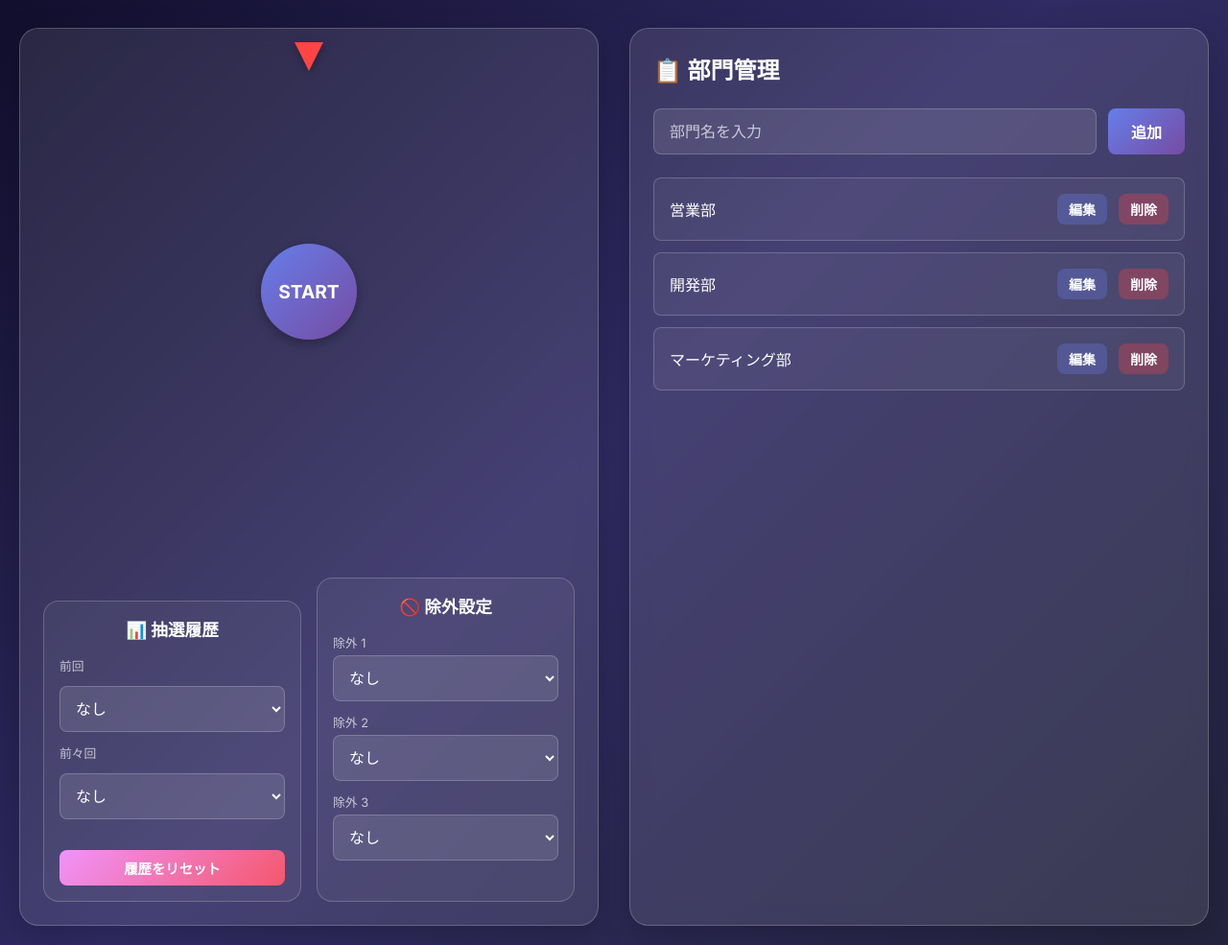
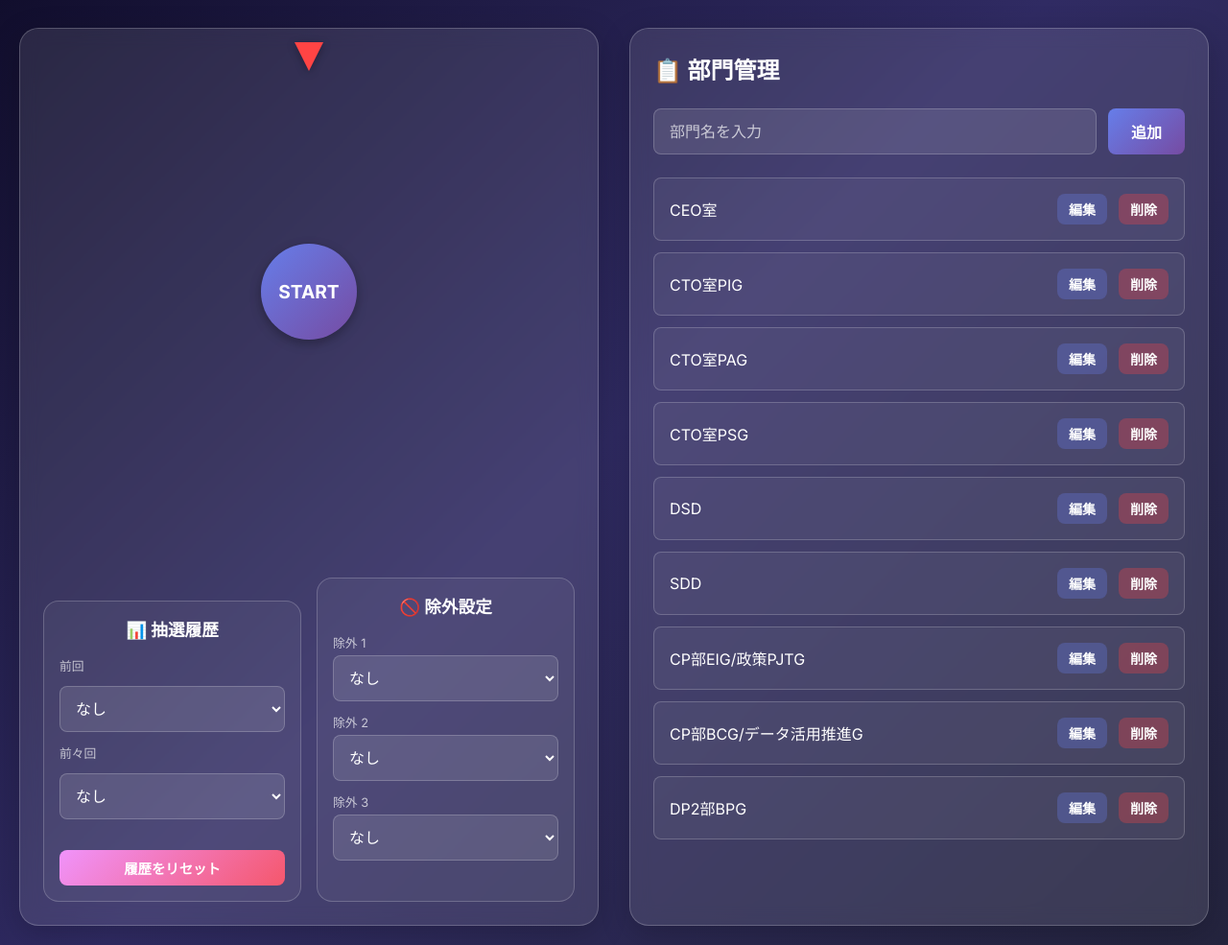
Before and after one commit to gakuikuta393/manager-meeting-roulette, a plain HTML site: page index.html in a window 1280 px wide. Shown: the part 81-1066 px from the top of the page at 96% size. Drawn offline with Linux system fonts and the light colour scheme.

Commit message:
Update default departments list

```diff
--- a/index.html
+++ b/index.html
@@ -673,7 +673,17 @@
 
             getDefaultData() {
                 return {
-                    departments: ['営業部', '開発部', 'マーケティング部'],
+                    departments: [
+                        'CEO室',
+                        'CTO室PIG',
+                        'CTO室PAG',
+                        'CTO室PSG',
+                        'DSD',
+                        'SDD',
+                        'CP部EIG/政策PJTG',
+                        'CP部BCG/データ活用推進G',
+                        'DP2部BPG'
+                    ],
                     history: [],
                     exclusions: [null, null, null]
                 };
```
